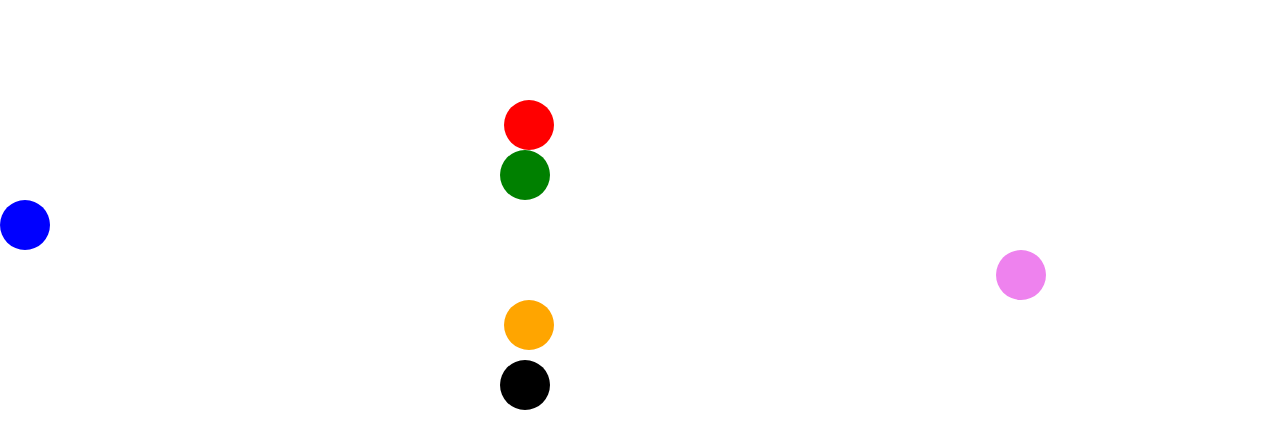
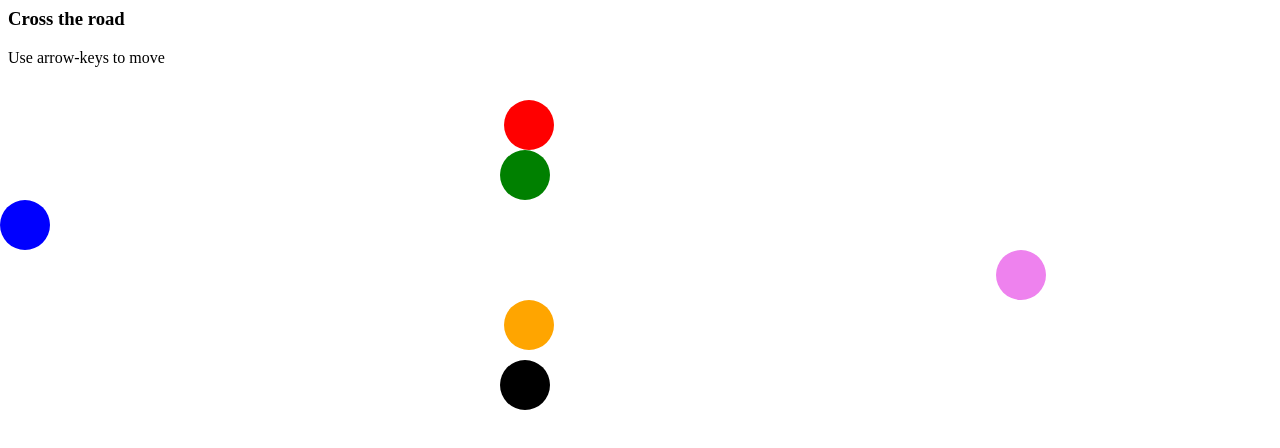
Before and after one commit to gtadeusoares/moving-circles, a plain HTML site: page index.html in a window 1280 px wide. Drawn offline with Linux system fonts and the light colour scheme.

Commit message:
Update index.html

```diff
--- a/index.html
+++ b/index.html
@@ -63,6 +63,8 @@
   border-radius:50%;
   background:black">
 </div>
+<h3>Cross the road</h3>
+<p>Use arrow-keys to move</p>
 
 <script>
 
```
